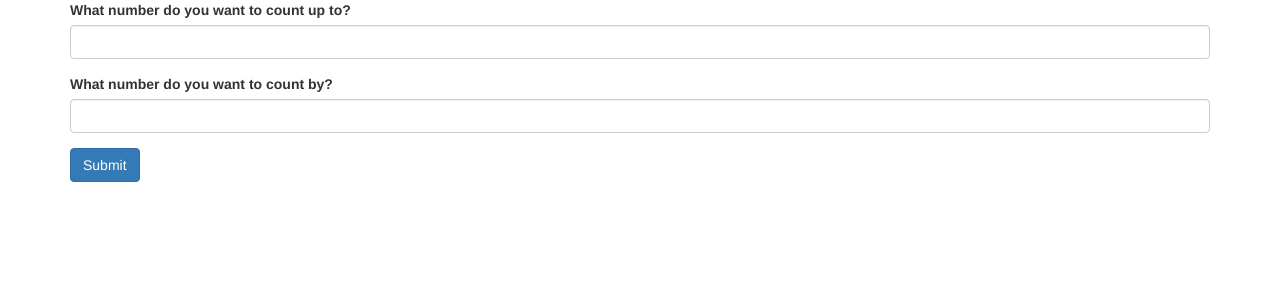
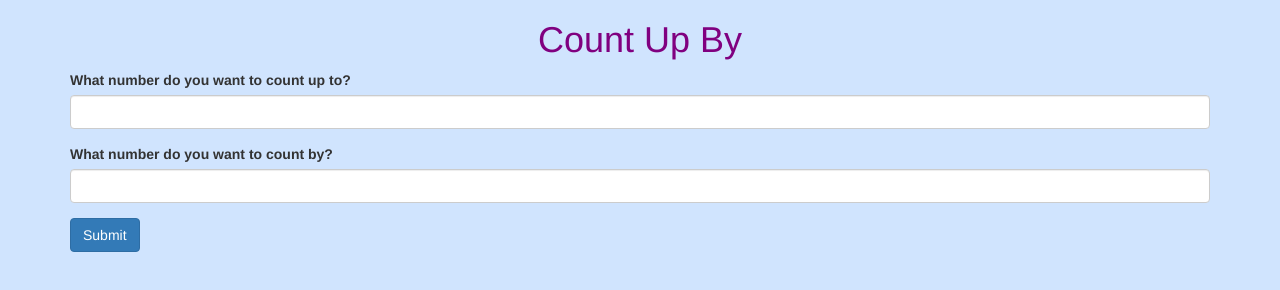
Before and after one commit to maldonmeehan/count-up-by, a plain HTML site: page index.html in a window 1280 px wide. Drawn offline with Linux system fonts and the light colour scheme.

Commit message:
add inital css to styles.css

```diff
--- a/css/styles.css
+++ b/css/styles.css
@@ -0,0 +1,8 @@
+body{
+  background-color: #d0e4fe;
+}
+
+h1 {
+    color: purple;
+    text-align: center;
+}
--- a/index.html
+++ b/index.html
@@ -9,6 +9,7 @@
     <script src="js/script.js" type="text/javascript"></script>
   </head>
   <body>
+    <h1>Count Up By</h1>
     <div class="container">
       <form>
         <label>What number do you want to count up to?</label>
```
Also changed, not shown: img/images.jpeg (added), 1 other file.
